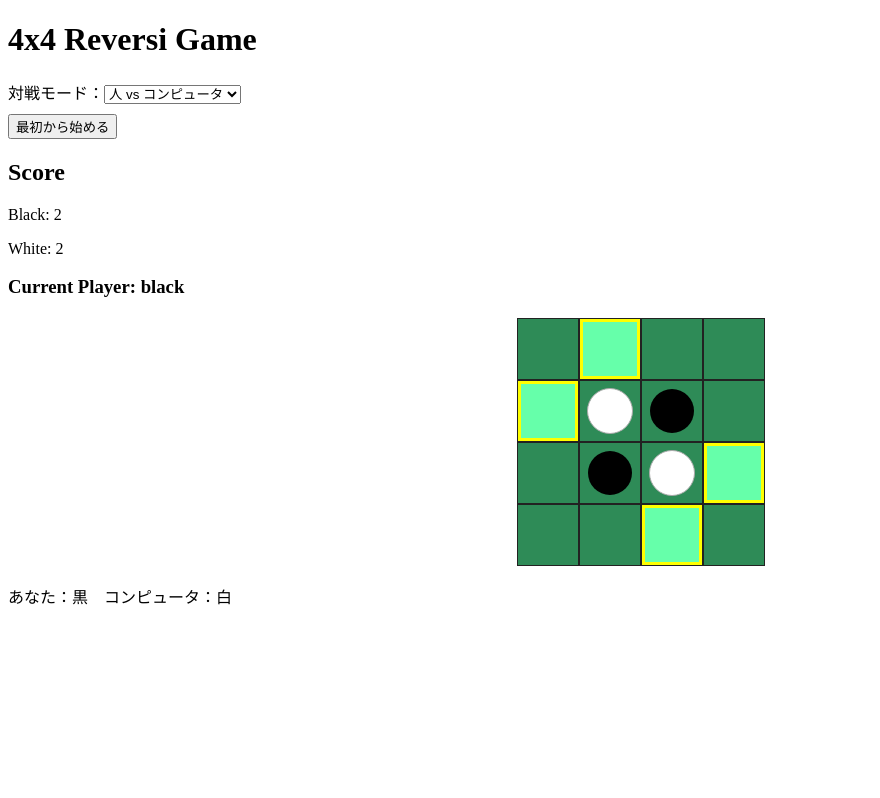
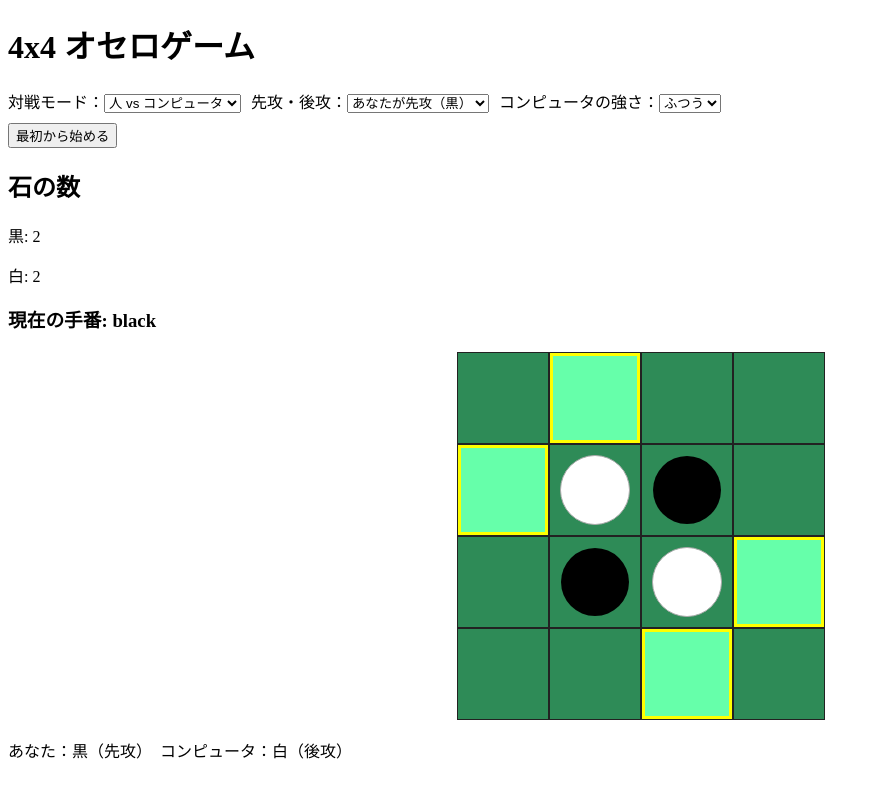
Before and after one commit to kewpie134134/reversi4x4, a React (Vite) app: page / in a window 1280 px wide. Shown: the whole page, without its empty margins (0-880 px from the left). Built offline with nearby package versions, Linux system fonts and the light colour scheme.

Commit message:
細かい点を修正

```diff
--- a/src/App.css
+++ b/src/App.css
@@ -1,16 +1,16 @@
 /* 盤面を中央に配置し、セル同士の隙間を小さくする */
 .board {
   display: grid;
-  grid-template-columns: repeat(4, 60px);
-  grid-template-rows: repeat(4, 60px);
+  grid-template-columns: repeat(4, 90px);
+  grid-template-rows: repeat(4, 90px);
   gap: 2px;
   justify-content: center;
   margin: 20px auto;
 }
 
 .cell {
-  width: 60px;
-  height: 60px;
+  width: 90px;
+  height: 90px;
   background: #2e8b57;
   border: 1px solid #222;
   display: flex;
@@ -26,8 +26,8 @@
 }
 
 .stone {
-  width: 44px;
-  height: 44px;
+  width: 68px;
+  height: 68px;
   border-radius: 50%;
   background: #000;
 }
--- a/src/App.tsx
+++ b/src/App.tsx
@@ -100,6 +100,7 @@ function isGameOver(board: BoardType) {
 }
 
 type Mode = "human" | "cpu";
+type CpuLevel = "easy" | "hard";
 
 function App() {
   const [board, setBoard] = useState<BoardType>(getInitialBoard());
@@ -110,6 +111,8 @@ function App() {
   const [gameOver, setGameOver] = useState(false);
   const [animate, setAnimate] = useState(false);
   const [mode, setMode] = useState<Mode>("cpu");
+  const [cpuColor, setCpuColor] = useState<"black" | "white">("white");
+  const [cpuLevel, setCpuLevel] = useState<CpuLevel>("easy");
 
   const validMoves = getValidMoves(board, currentPlayer);
 
@@ -124,22 +127,42 @@ function App() {
     }
   }, [board]);
 
+  // 現在の手番がCPUかどうか
+  const isCpuTurn = mode === "cpu" && currentPlayer === cpuColor;
+
   // コンピュータの自動手番
   useEffect(() => {
     if (gameOver) return;
-    if (mode === "cpu" && currentPlayer === "white") {
-      const moves = getValidMoves(board, "white");
+    if (isCpuTurn) {
+      const moves = getValidMoves(board, cpuColor);
       if (moves.length > 0) {
-        // ランダムに1手選ぶ
-        const [row, col] = moves[Math.floor(Math.random() * moves.length)];
-        setTimeout(() => doMove(row, col, "white"), 500); // 0.5秒待つ
+        let row: number, col: number;
+        if (cpuLevel === "easy") {
+          // ランダム
+          [row, col] = moves[Math.floor(Math.random() * moves.length)];
+        } else {
+          // hard: ひっくり返せる数が最大の手を選ぶ
+          let max = -1;
+          let bestMoves: [number, number][] = [];
+          for (const [r, c] of moves) {
+            const flipCount = getFlippable(board, r, c, cpuColor).length;
+            if (flipCount > max) {
+              max = flipCount;
+              bestMoves = [[r, c]];
+            } else if (flipCount === max) {
+              bestMoves.push([r, c]);
+            }
+          }
+          [row, col] = bestMoves[Math.floor(Math.random() * bestMoves.length)];
+        }
+        setTimeout(() => doMove(row, col, cpuColor), 500);
       } else {
         // パス
-        setCurrentPlayer("black");
+        setCurrentPlayer(cpuColor === "black" ? "white" : "black");
       }
     }
     // eslint-disable-next-line
-  }, [currentPlayer, board, gameOver, mode]);
+  }, [currentPlayer, board, gameOver, mode, cpuColor, cpuLevel]);
 
   // 共通の手番処理
   const doMove = (row: number, col: number, player: "black" | "white") => {
@@ -159,8 +182,7 @@ function App() {
   // クリック時
   const handleCellClick = (row: number, col: number) => {
     if (gameOver) return;
-    // 人vsCPUの場合、白は自動なのでクリック不可
-    if (mode === "cpu" && currentPlayer === "white") return;
+    if (isCpuTurn) return; // CPUの手番はクリック不可
     doMove(row, col, currentPlayer);
   };
 
@@ -175,12 +197,17 @@ function App() {
   // モード変更時にリセット
   const handleModeChange = (e: React.ChangeEvent<HTMLSelectElement>) => {
     setMode(e.target.value as Mode);
+  };
+
+  useEffect(() => {
+    // モードやCPU色が変わったらリセット
     setBoard(getInitialBoard());
-    setCurrentPlayer("black");
+    setCurrentPlayer(cpuColor === "black" ? "white" : "black");
     setScore(countStones(getInitialBoard()));
     setGameOver(false);
     setAnimate(false);
-  };
+    // eslint-disable-next-line
+  }, [mode, cpuColor]);
 
   let resultMsg = "";
   if (gameOver) {
@@ -191,7 +218,7 @@ function App() {
 
   return (
     <div className="app">
-      <h1>4x4 Reversi Game</h1>
+      <h1>4x4 オセロゲーム</h1>
       <div style={{ marginBottom: 10 }}>
         <label>
           対戦モード：
@@ -200,6 +227,32 @@ function App() {
             <option value="human">人 vs 人</option>
           </select>
         </label>
+        {mode === "cpu" && (
+          <>
+            <label style={{ marginLeft: 10 }}>
+              先攻・後攻：
+              <select
+                value={cpuColor}
+                onChange={(e) =>
+                  setCpuColor(e.target.value as "black" | "white")
+                }
+              >
+                <option value="white">あなたが先攻（黒）</option>
+                <option value="black">あなたが後攻（白）</option>
+              </select>
+            </label>
+            <label style={{ marginLeft: 10 }}>
+              コンピュータの強さ：
+              <select
+                value={cpuLevel}
+                onChange={(e) => setCpuLevel(e.target.value as CpuLevel)}
+              >
+                <option value="easy">ふつう</option>
+                <option value="hard">つよい</option>
+              </select>
+            </label>
+          </>
+        )}
       </div>
       <button onClick={handleReset}>最初から始める</button>
       <ScoreBoard score={score} currentPlayer={currentPlayer} />
@@ -212,7 +265,11 @@ function App() {
       </div>
       {gameOver && <div className="result">{resultMsg}</div>}
       <div style={{ marginTop: 10 }}>
-        {mode === "cpu" ? "あなた：黒　コンピュータ：白" : "黒：先手　白：後手"}
+        {mode === "cpu"
+          ? cpuColor === "white"
+            ? "あなた：黒（先攻）　コンピュータ：白（後攻）"
+            : "あなた：白（後攻）　コンピュータ：黒（先攻）"
+          : "黒：先手　白：後手"}
       </div>
     </div>
   );
--- a/src/components/ScoreBoard.tsx
+++ b/src/components/ScoreBoard.tsx
@@ -11,10 +11,10 @@ interface ScoreBoardProps {
 const ScoreBoard: React.FC<ScoreBoardProps> = ({ score, currentPlayer }) => {
   return (
     <div className="scoreboard">
-      <h2>Score</h2>
-      <p>Black: {score.black}</p>
-      <p>White: {score.white}</p>
-      <h3>Current Player: {currentPlayer}</h3>
+      <h2>石の数</h2>
+      <p>黒: {score.black}</p>
+      <p>白: {score.white}</p>
+      <h3>現在の手番: {currentPlayer}</h3>
     </div>
   );
 };
```
